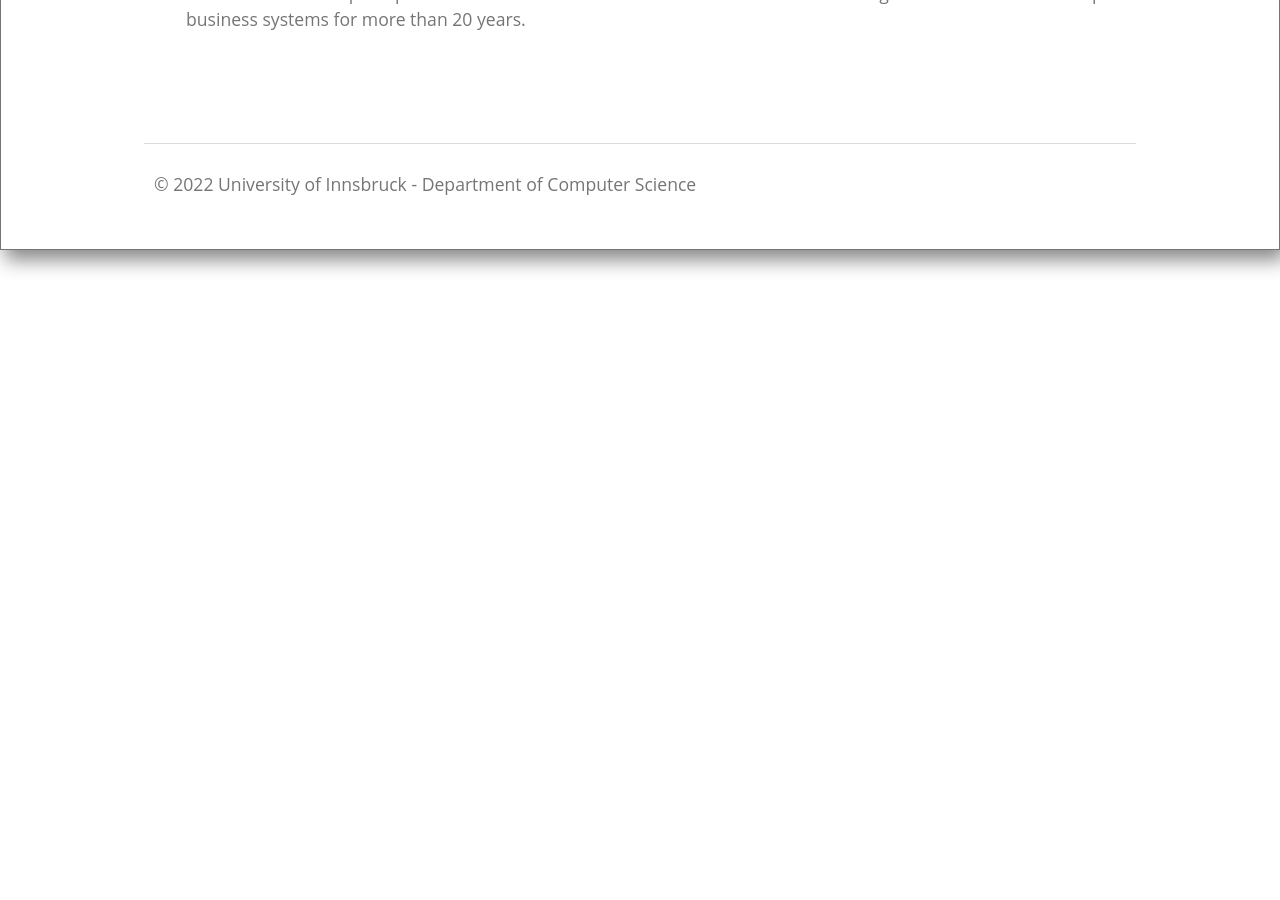
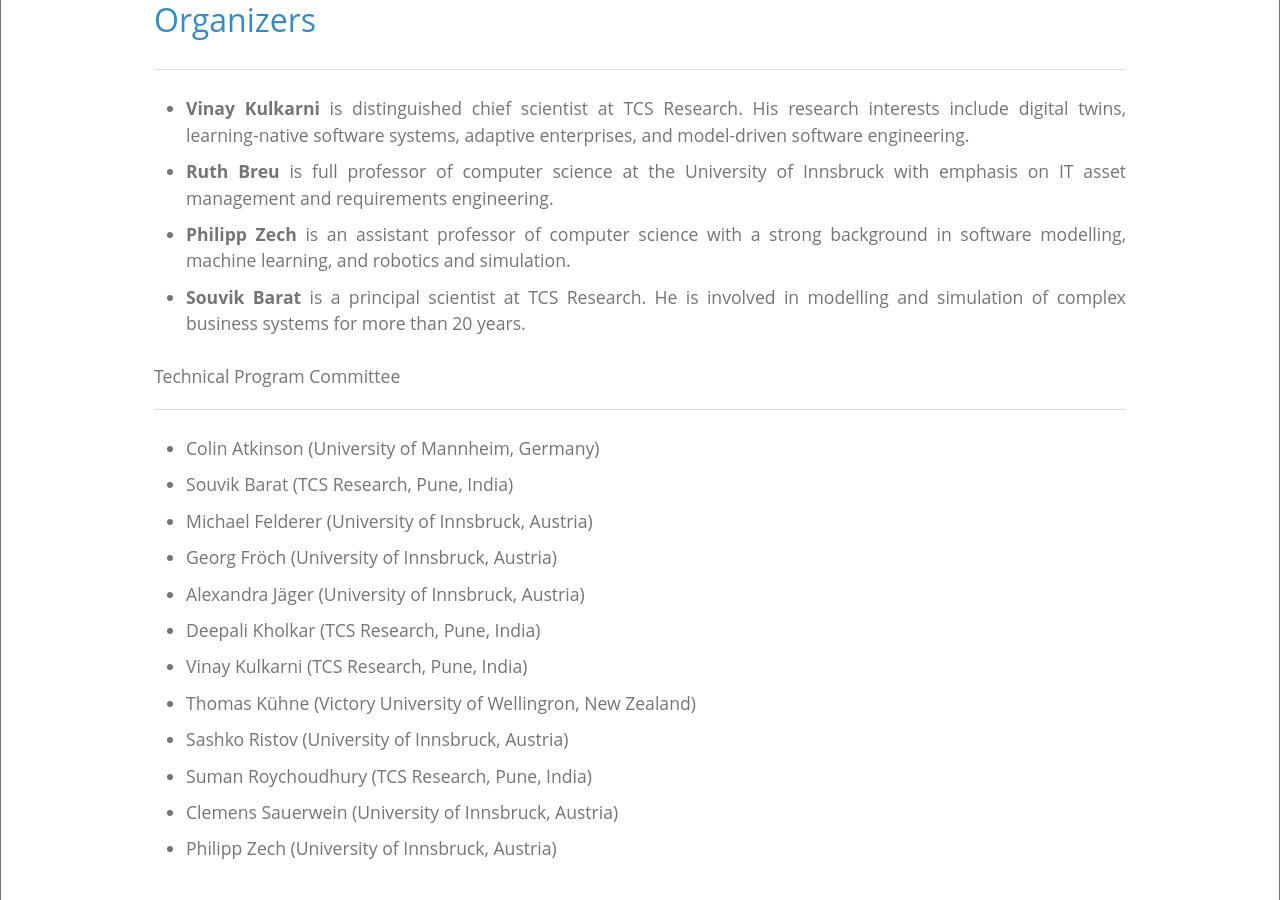
Before and after one commit to thedude81/dtworkshop, a Jekyll site: the page built from index.html, in a window 1280 px wide and 900 px high, scrolled down 3887 px. Built offline with Jekyll 4.4.1, drawn with Linux system fonts in a browser that asks for light colours; some of the changed text lies outside the part shown.

Commit message:
Update index.html

```diff
--- a/index.html
+++ b/index.html
@@ -122,8 +122,37 @@
         </thead>
         <tbody>
           <tr>
-            <td>TBA</td>
-            <td>TBD</td>
+            <td>09:00 - 10:00</td>
+            <td>Keynote 1</td>
+          </tr>
+          <tr>
+            <td>10:00 - 10:30</td>
+            <td>Coffee break</td>
+          </tr>
+          <tr>
+            <td>10:30 - 12:30</td>
+            <td>Oral presentations</td>
+          </tr>
+          <tr>
+            <td>12:30 - 13:30</td>
+            <td>Lunch break</td>
+          </tr>
+          <tr>
+            <td>13:30 -14:30</td>
+            <td>Keynote 2</td>
+          </tr>
+          <tr>
+            <td>14:30 - 15:00</td>
+            <td>Coffee break</td>
+          </tr>
+          <tr>
+            <td>15:00 - 16:00</td>
+            <td>Poster presentations</td>
+          </tr>
+          <tr>
+            <td>16:00 - 17:00</td>
+            <td>Panel discussion &#8212; "From digital twins to platforms for evidence-based decision making"</td>
+          </tr>
           </tr>
         </tbody>
       </table>
@@ -155,6 +184,24 @@
         <li><b>Souvik Barat</b> is a principal scientist at TCS Research. He is involved in modelling and simulation of
           complex business systems for more than 20 years.
       </ul>
+      <br<
+
+            <h2 id="tpc">Technical Program Committee</h2>
+      <hr>
+      <ul>
+        <li>Colin Atkinson (University of Mannheim, Germany)</li>
+        <li>Souvik Barat (TCS Research, Pune, India)</li>
+        <li>Michael Felderer (University of Innsbruck, Austria)</li>
+        <li>Georg Fr&oumlch (University of Innsbruck, Austria)</li>
+        <li>Alexandra J&aumlger (University of Innsbruck, Austria)</li>
+        <li>Deepali Kholkar (TCS Research, Pune, India)</li>
+        <li>Vinay Kulkarni (TCS Research, Pune, India)</li>
+        <li>Thomas K&uumlhne (Victory University of Wellingron, New Zealand)</li>
+        <li>Sashko Ristov (University of Innsbruck, Austria)</li>
+        <li>Suman Roychoudhury (TCS Research, Pune, India)</li>
+        <li>Clemens Sauerwein (University of Innsbruck, Austria)</li>
+        <li>Philipp Zech (University of Innsbruck, Austria)</li>
+      </ul>
     </div>
   </body>
 </html>
```
